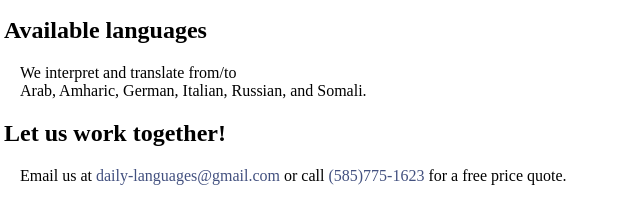
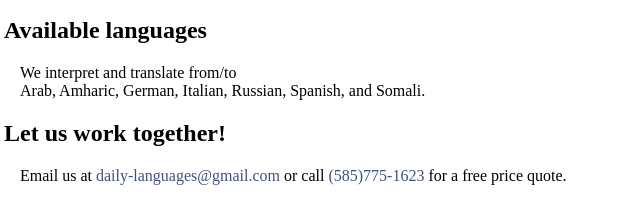
Before and after one commit to leanws/dl, a plain HTML site: page about.html in a window 1280 px wide. Shown: the part 482-706 px from the top of the page, 36-676 px from the left. Drawn offline with Linux system fonts and the light colour scheme; a script that the page names is missing; a web font is replaced by a local one.

Commit message:
Added Spanish to the list of languages

```diff
--- a/about.html
+++ b/about.html
@@ -57,7 +57,7 @@
       <section id="languages">
 	<h1>Available languages</h1>
 	<p>We interpret and translate from/to<br>
-	  Arab, Amharic, German, Italian, Russian, and Somali.</p>
+	  Arab, Amharic, German, Italian, Russian, Spanish, and Somali.</p>
       </section>
 
       <section id="contact">
```
